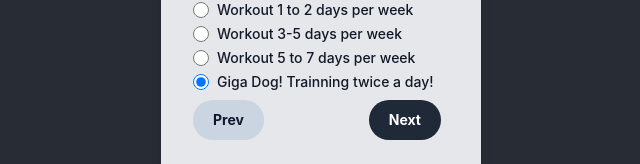
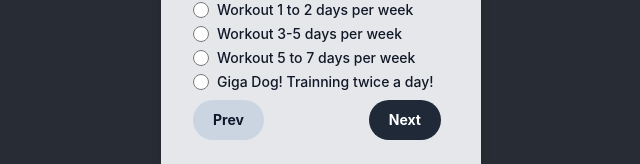
Before and after one commit to FACorreiaa/Macro-Calculator-React, a React (Vite) app: page / in a window 1280 px wide. Shown: the part 615-779 px from the top of the page, without its empty margins (319-959 px from the left). Built offline with nearby package versions, Linux system fonts and the light colour scheme; what @catppuccin/tailwindcss would draw is missing.

Commit message:
delete unused variables and added react routing

```diff
--- a/package.json
+++ b/package.json
@@ -13,6 +13,7 @@
     "react": "^18.2.0",
     "react-dom": "^18.2.0",
     "react-hook-form": "^7.43.5",
+    "react-router-dom": "^6.8.2",
     "zod": "^3.21.2"
   },
   "devDependencies": {
--- a/src/components/radio-button.tsx/radio-button.tsx
+++ b/src/components/radio-button.tsx/radio-button.tsx
@@ -3,15 +3,12 @@
 type CustomCustomRadioButtonProps = {
 	label: string;
 	disabled?: boolean;
-	defaultChecked: boolean;
 	id: string;
 	value: string;
 	name?: string;
 	onChange: (e: React.ChangeEvent<HTMLInputElement>) => void;
 };
 function CustomRadioButton({
-	disabled,
-	defaultChecked,
 	id,
 	value,
 	name,
@@ -22,7 +19,6 @@
 		<div className="mb-1 flex items-center">
 			<input
 				onChange={onChange}
-				defaultChecked
 				id={id}
 				type="radio"
 				value={value}
--- a/src/components/radio-button.tsx/radio-list.tsx
+++ b/src/components/radio-button.tsx/radio-list.tsx
@@ -42,7 +42,6 @@
 					id={optionId}
 					name={name}
 					disabled={disabled}
-					defaultChecked={index === 0}
 					onChange={onChange}
 				/>
 			);
--- a/src/main.tsx
+++ b/src/main.tsx
@@ -1,9 +1,17 @@
 import React from 'react';
 import ReactDOM from 'react-dom/client';
 import App from './App';
+import { createBrowserRouter, RouterProvider } from 'react-router-dom';
 import './index.css';
+
+const router = createBrowserRouter([
+	{
+		path: '/',
+		element: <App />,
+	},
+]);
 ReactDOM.createRoot(document.getElementById('root') as HTMLElement).render(
 	<React.StrictMode>
-		<App />
+		<RouterProvider router={router} />
 	</React.StrictMode>
 );
```
Also changed, not shown: 1 other file (tests, documents, lock files or other folders).
